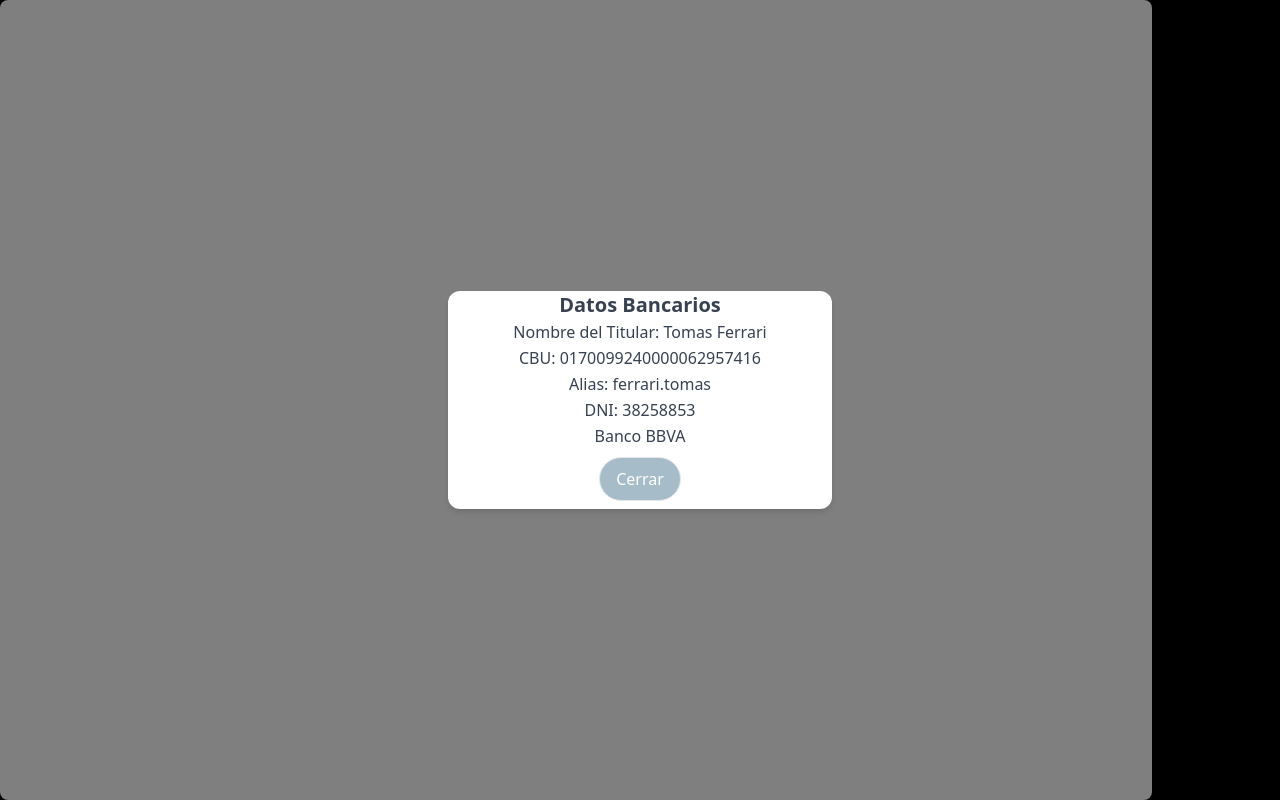
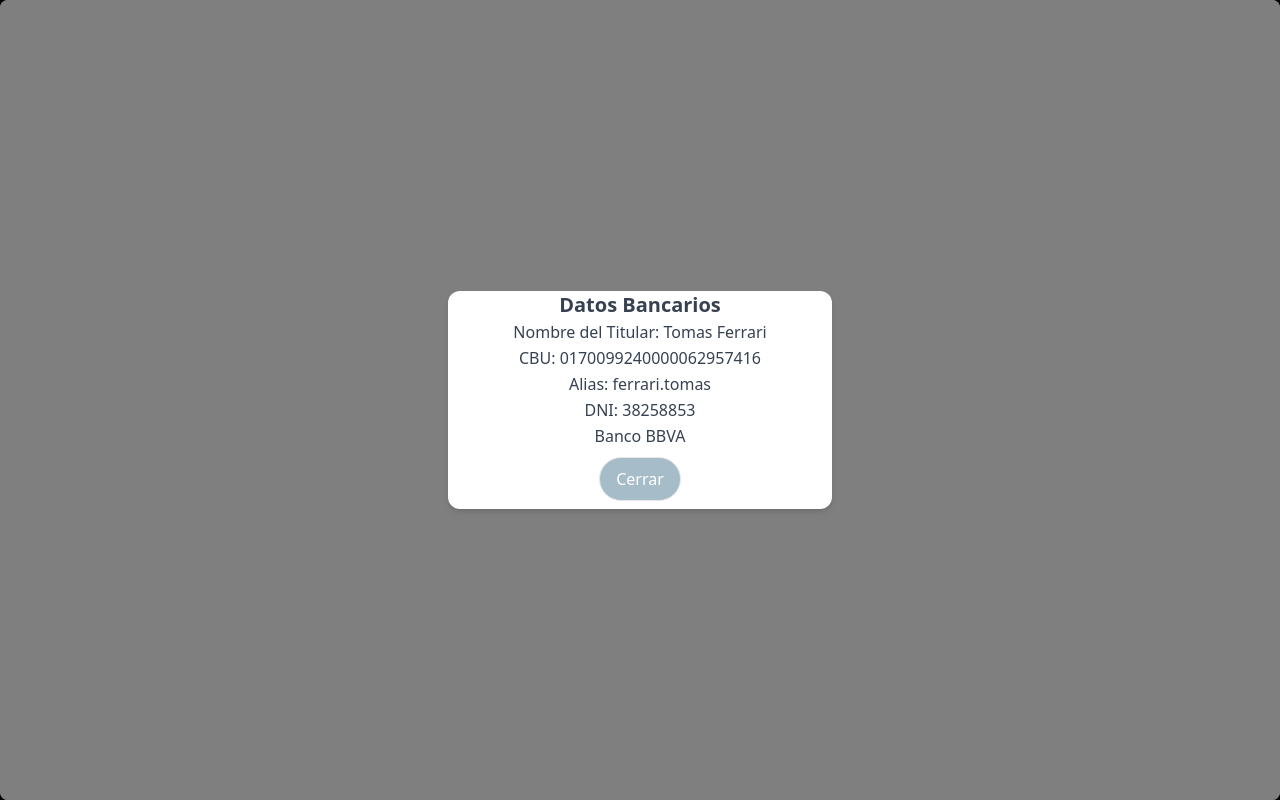
Before and after one commit to tomyferra/Casamiento, a Next.js app: page / in a window 1280 px wide. Both pictures are taken after a click on the button "Ver Datos Bancarios". Shown: the part 2339-3139 px from the top of the page. Built offline with nearby package versions, Linux system fonts and the light colour scheme.

Commit message:
fixed style

```diff
--- a/src/app/components/Regalos.js
+++ b/src/app/components/Regalos.js
@@ -20,10 +20,10 @@ function Regalos() {
       <p className="text-l text-center p-2">Pero si querés, podés colaborar con nuestra Luna de Miel!</p>
       <button onClick={handleOpen} className="p-2 m-2 bg-white border hover:bg-transparent text-[#a6bcc8] hover:text-white py-2 px-4 rounded-full">Ver Datos Bancarios</button>
 
-      <Dialog open={open} handler={handleOpen} className="fixed overflow-auto inset-0 z-50 m-0">
-        <div className="grid place-items-center w-screen h-screen bg-black bg-opacity-50">
-        <div className="relative rounded-lg text-blue-gray-500 antialiased font-sans text-base font-light leading-relaxed w-full md:w-3/5 lg:w-2/5 2xl:w-1/4 min-w-[80%] md:min-w-[60%] lg:min-w-[40%] 2xl:min-w-[25%] max-w-[80%] md:max-w-[60%] lg:max-w-[40%] 2xl:max-w-[25%] bg-transparent shadow-none">
-          <div className="relative flex flex-col bg-clip-border rounded-xl bg-white text-gray-700 shadow-md mx-auto w-full max-w-[24rem]">
+      <Dialog open={open} handler={handleOpen} className="fixed overflow-auto inset-0 z-50 m-0 max-w-[100%]">
+        <div className="grid place-items-center w-screen h-screen bg-black bg-opacity-50 max-w-[100%]">
+        <div className="relative rounded-lg text-blue-gray-500 antialiased font-sans text-base font-light leading-relaxed w-full md:w-3/5 lg:w-2/5 2xl:w-1/4 min-w-[80%] md:min-w-[60%] lg:min-w-[40%] 2xl:min-w-[25%] max-w-[100%] md:max-w-[60%] lg:max-w-[40%] 2xl:max-w-[25%] bg-transparent shadow-none">
+          <div className=" flex flex-col bg-clip-border rounded-xl bg-white text-gray-700 shadow-md mx-auto w-full max-w-[24rem]">
           <h1 className="text-xl text-center font-bold">Datos Bancarios</h1>
           <p className="text-l text-center">Nombre del Titular: Tomas Ferrari</p>
           <p className="text-l text-center">CBU: 0170099240000062957416</p>
```
